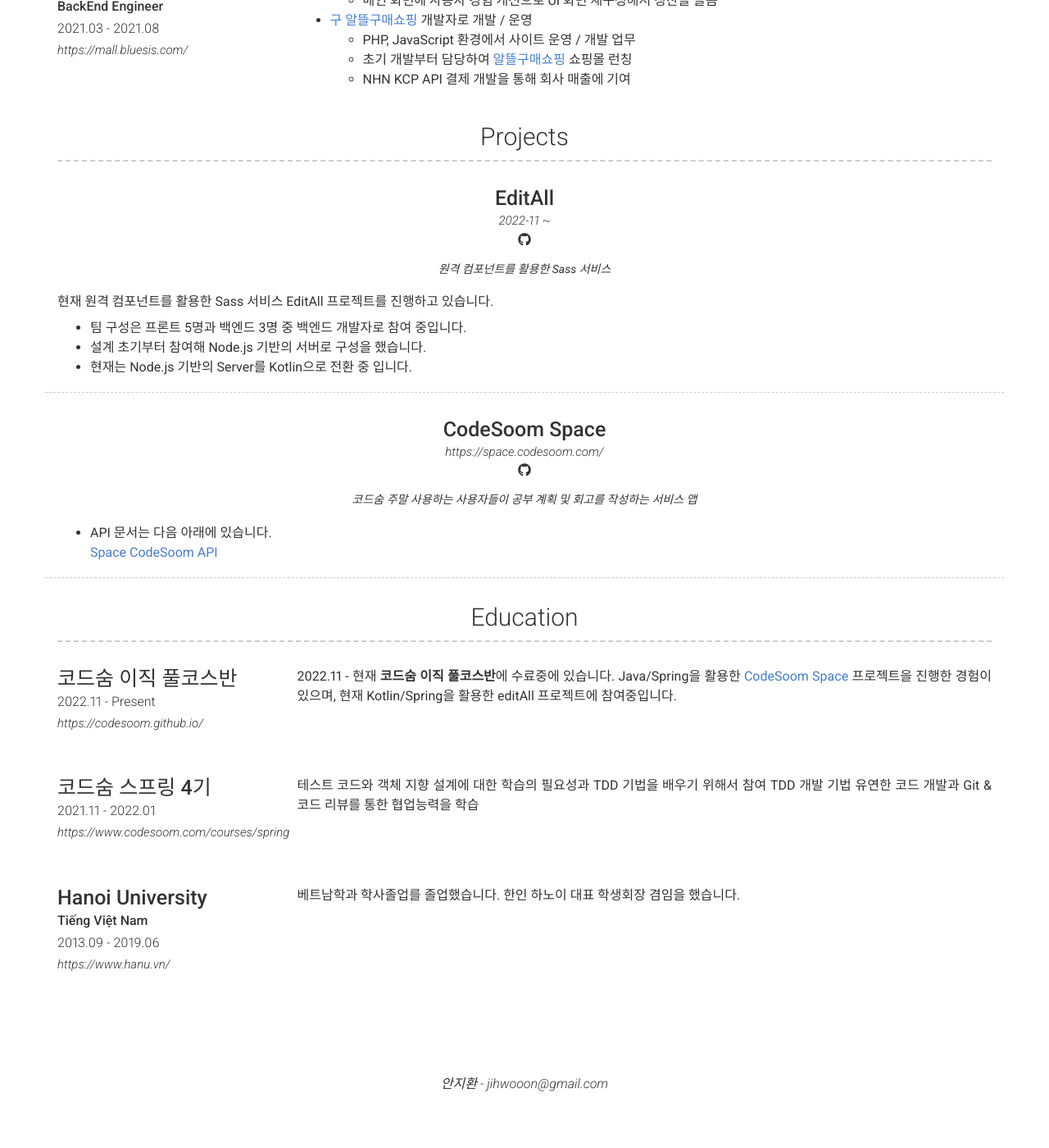
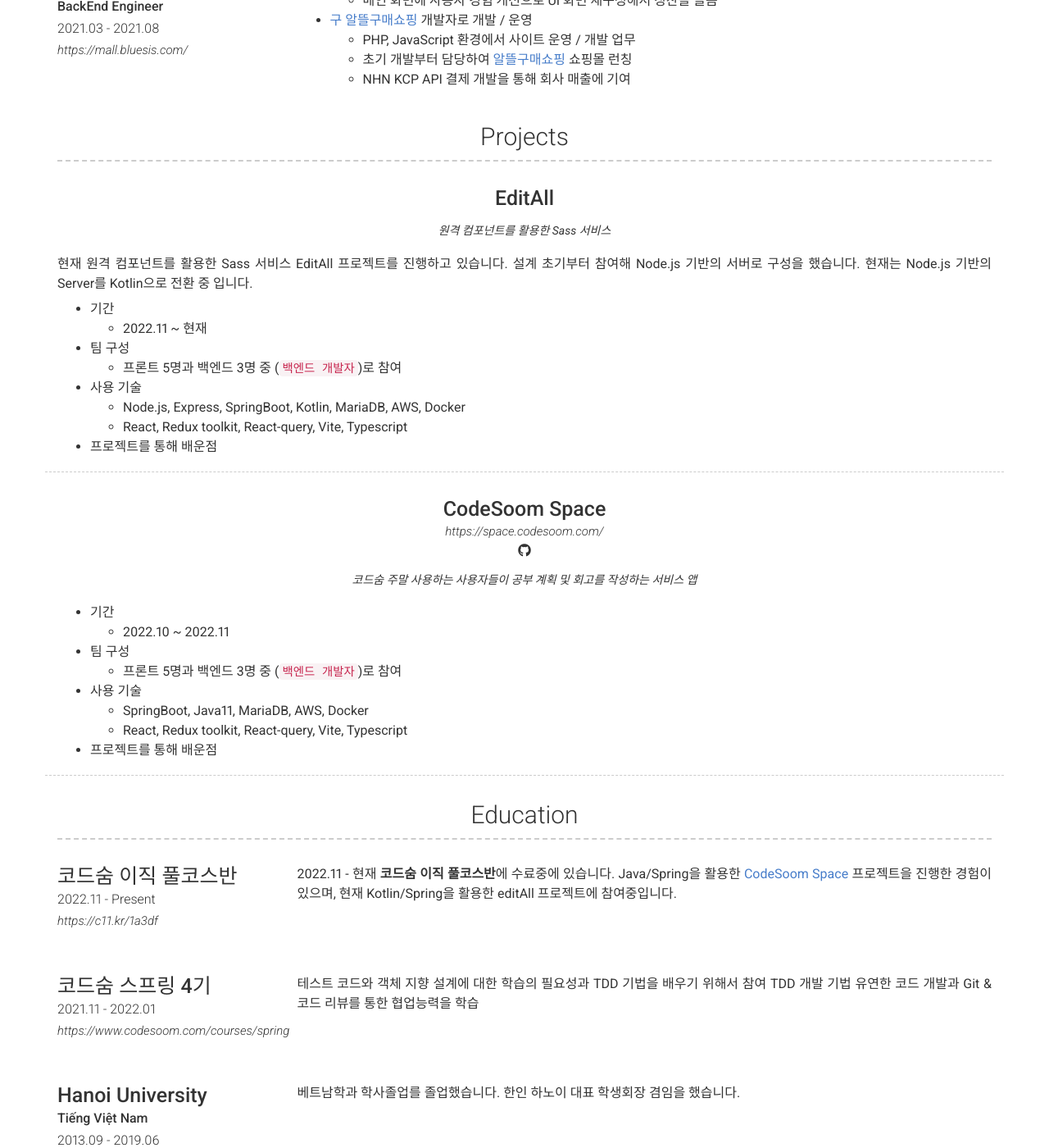
Before and after one commit to jihwooon/jihwooon.github.io, a Jekyll site: the page built from index.md, in a window 1280 px wide and 1400 px high, scrolled down 1199 px. Shown: the whole window at 82% size. Built offline with Jekyll 4.4.1, drawn with Linux system fonts in a browser that asks for light colours; nearby versions of some CDN libraries; before the commit the page ends 2541 px from its top, so only the background shows below that.

Commit message:
이력서 수정하기

```diff
--- a/_config.yml
+++ b/_config.yml
@@ -114,20 +114,24 @@ content:
         border: weak  # Value of `weak` will display a weak border below this item. # Any
                       # other value (or no value) means no border will be displayed
         title: EditAll
-        link: Link to project (eg. sproogen.github.io/modern-resume-theme)(optional)
-        link_text: 2022-11 ~
-        additional_links:
-          - title:  Github page for project (eg. sproogen/modern-resume-theme)
-            icon: fab fa-github
-            url: Link to project (eg. sproogen.github.io/modern-resume-theme)(optional)
+        # link: Link to project (eg. sproogen.github.io/modern-resume-theme)(optional)
+        # link_text:
+        # additional_links:
+        #   - title:  Github page for project (eg. sproogen/modern-resume-theme)
+        #     icon: fab fa-github
+        #     url: Link to project (eg. sproogen.github.io/modern-resume-theme)(optional)
         quote: >
           원격 컴포넌트를 활용한 Sass 서비스
         description: | # this will include new lines to allow paragraphs
-          현재 원격 컴포넌트를 활용한 Sass 서비스 EditAll 프로젝트를 진행하고 있습니다.
-
-          - 팀 구성은 프론트 5명과 백엔드 3명 중 백엔드 개발자로 참여 중입니다.
-          - 설계 초기부터 참여해 Node.js 기반의 서버로 구성을 했습니다.
-          - 현재는 Node.js 기반의 Server를 Kotlin으로 전환 중 입니다.
+          현재 원격 컴포넌트를 활용한 Sass 서비스 EditAll 프로젝트를 진행하고 있습니다. 설계 초기부터 참여해 Node.js 기반의 서버로 구성을 했습니다. 현재는 Node.js 기반의 Server를 Kotlin으로 전환 중 입니다.
+          - 기간
+            - 2022.11 ~ 현재
+          - 팀 구성
+            - 프론트 5명과 백엔드 3명 중 (`백엔드 개발자`)로 참여
+          - 사용 기술
+            - Node.js, Express, SpringBoot, Kotlin, MariaDB, AWS, Docker
+            - React, Redux toolkit, React-query, Vite, Typescript
+          - 프로젝트를 통해 배운점
       - layout: top-middle
         border: weak  # Value of `weak` will display a weak border below this item. # Any
                       # other value (or no value) means no border will be displayed
@@ -141,8 +145,15 @@ content:
         quote: >
           코드숨 주말 사용하는 사용자들이 공부 계획 및 회고를 작성하는 서비스 앱
         description: | # this will include new lines to allow paragraphs
-          - API 문서는 다음 아래에 있습니다.
-            [Space CodeSoom API](https://api.codesoom-myseat.site/docs/index.html)
+          - 기간
+            - 2022.10 ~ 2022.11
+          - 팀 구성
+            - 프론트 5명과 백엔드 3명 중 (`백엔드 개발자`)로 참여
+          - 사용 기술
+            - SpringBoot, Java11, MariaDB, AWS, Docker
+            - React, Redux toolkit, React-query, Vite, Typescript
+          - 프로젝트를 통해 배운점
+
       # - layout: top-middle
       #   border: weak  # Value of `weak` will display a weak border below this item. # Any
       #                 # other value (or no value) means no border will be displayed
@@ -162,7 +173,7 @@ content:
     content:
       - layout: left
         title: 코드숨 이직 풀코스반
-        link: https://codesoom.github.io/
+        link: https://c11.kr/1a3df
         # sub_title: Qualifications (eg. BA Performing Arts)
         caption: 2022.11 - Present
         # quote: >
```
Also changed, not shown: 1 other file.
